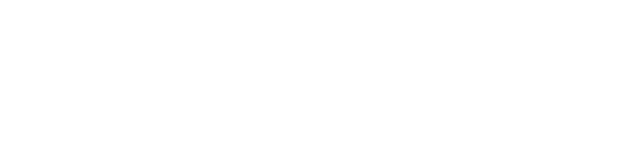
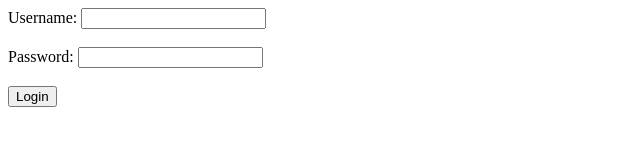
Before and after one commit to cell-stack/git-testing, a plain HTML site: page login.html in a window 1280 px wide. Shown: the whole page, without its empty margins (0-640 px from the left). Drawn offline with Linux system fonts and the light colour scheme.

Commit message:
Add login form to login.html

```diff
--- a/login.html
+++ b/login.html
@@ -6,6 +6,12 @@
     <title>Document</title>
 </head>
 <body>
-
+    <form action="">
+        <label for="username">Username:</label>
+        <input type="text" id="username" name="username"><br><br>
+        <label for="password">Password:</label>
+        <input type="password" id="password" name="password"><br><br>
+        <input type="submit" value="Login">
+    </form>
 </body>
 </html>
```
